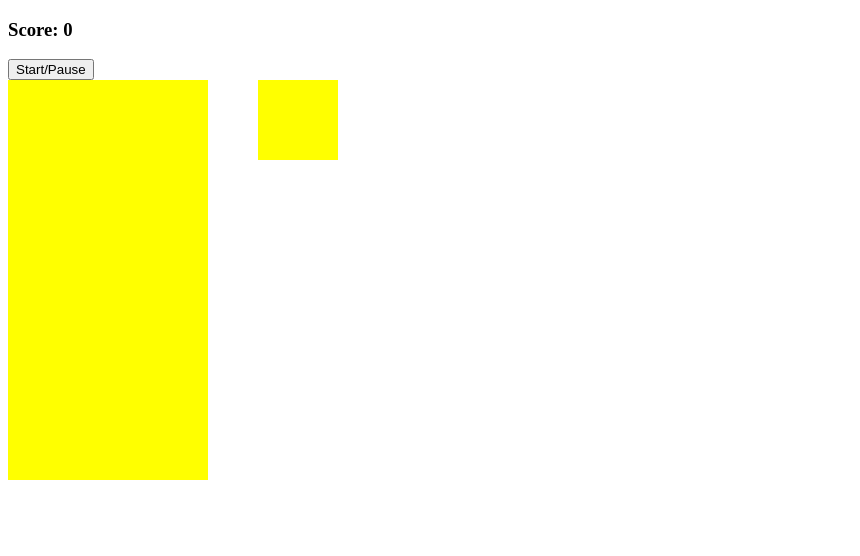
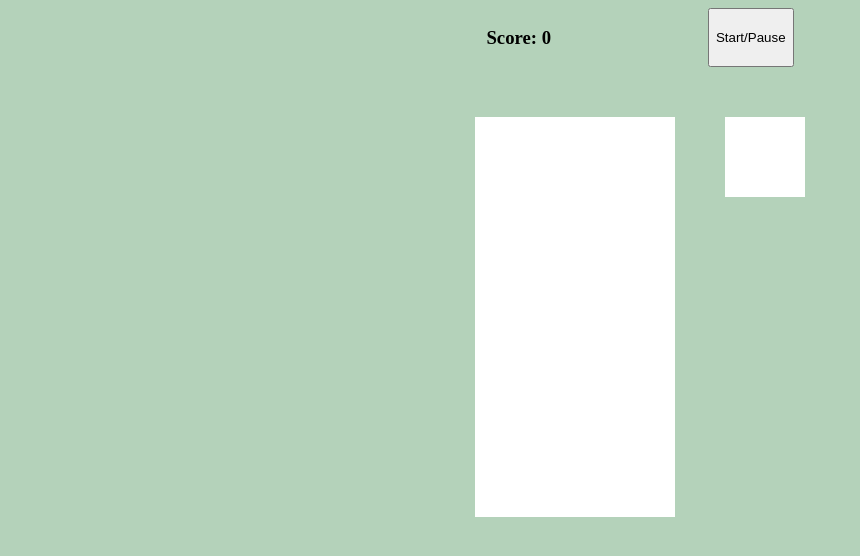
Before and after one commit to Emilykidd3/tetris, a plain HTML site: page index.html in a window 1280 px wide. Shown: the whole page, without its empty margins (0-860 px from the left). Drawn offline with Linux system fonts and the light colour scheme.

Commit message:
updated colors, centered game

```diff
--- a/index.html
+++ b/index.html
@@ -8,8 +8,10 @@
     <title>Tetris!</title>
 </head>
 <body>
-    <h3>Score: <span id="score">0</span></h3>
-    <button id="start-button">Start/Pause</button>
+    <div id="trackers">
+        <h3>Score: <span id="score">0</span></h3>
+        <button id="start-button">Start/Pause</button>
+    </div>
     <div class="container">
         <div class="grid"></div>
         <div class="mini-grid"></div>
--- a/style.css
+++ b/style.css
@@ -1,11 +1,22 @@
+body {
+  background-color: #b4d2ba;
+}
+
 .container {
   display: flex;
+  justify-content: center;
+}
+
+#trackers {
+  display: flex;
+  justify-content: space-around;
+  padding: 0 400px 50px 400px;
 }
 
 .grid {
   width: 200px;
   height: 400px;
-  background-color: yellow;
+  background-color: white;
   display: flex;
   flex-wrap: wrap;
 }
@@ -25,7 +36,7 @@
   height: 80px;
   display: flex;
   flex-wrap: wrap;
-  background-color: yellow;
+  background-color: white;
 }
 
 .mini-grid div {
```
